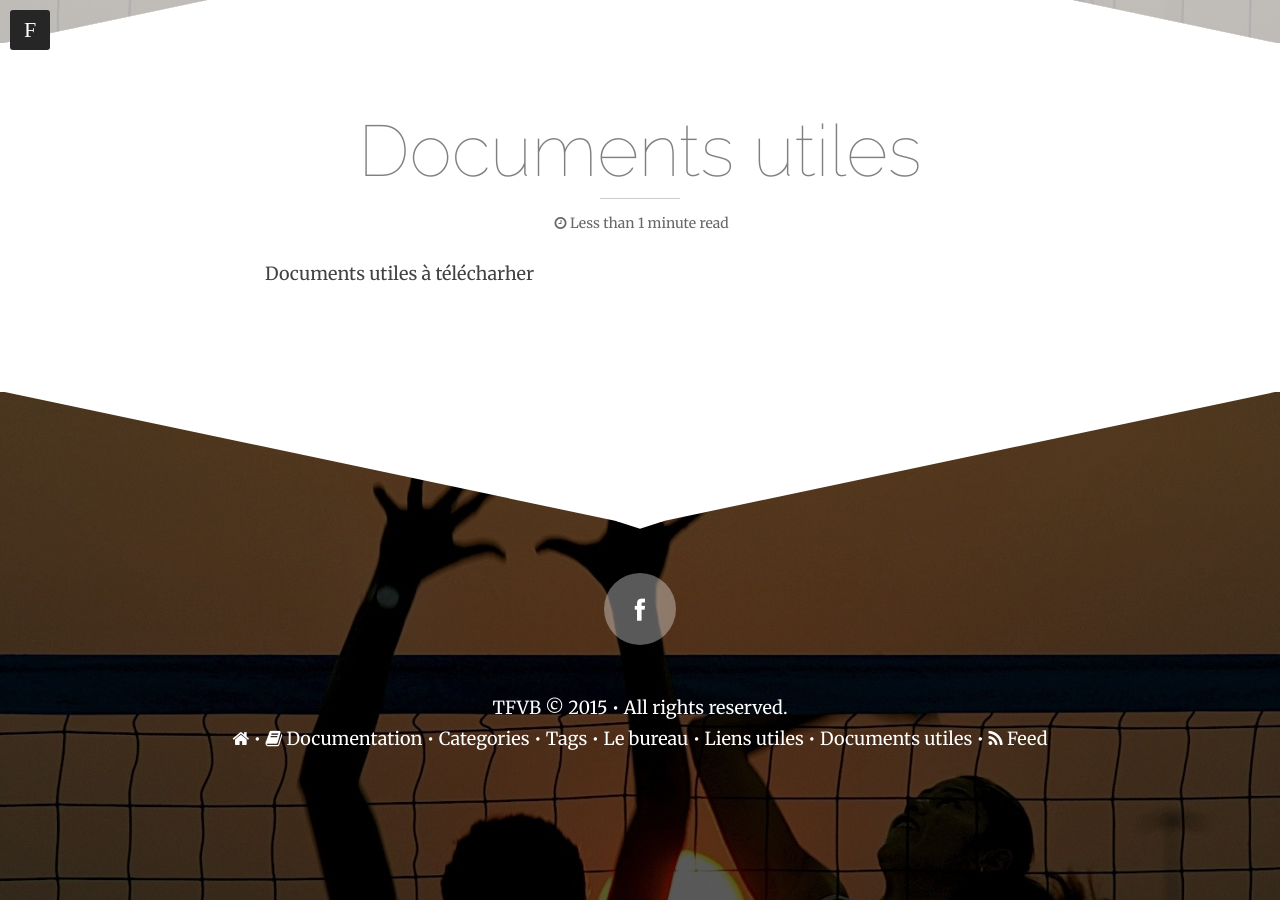
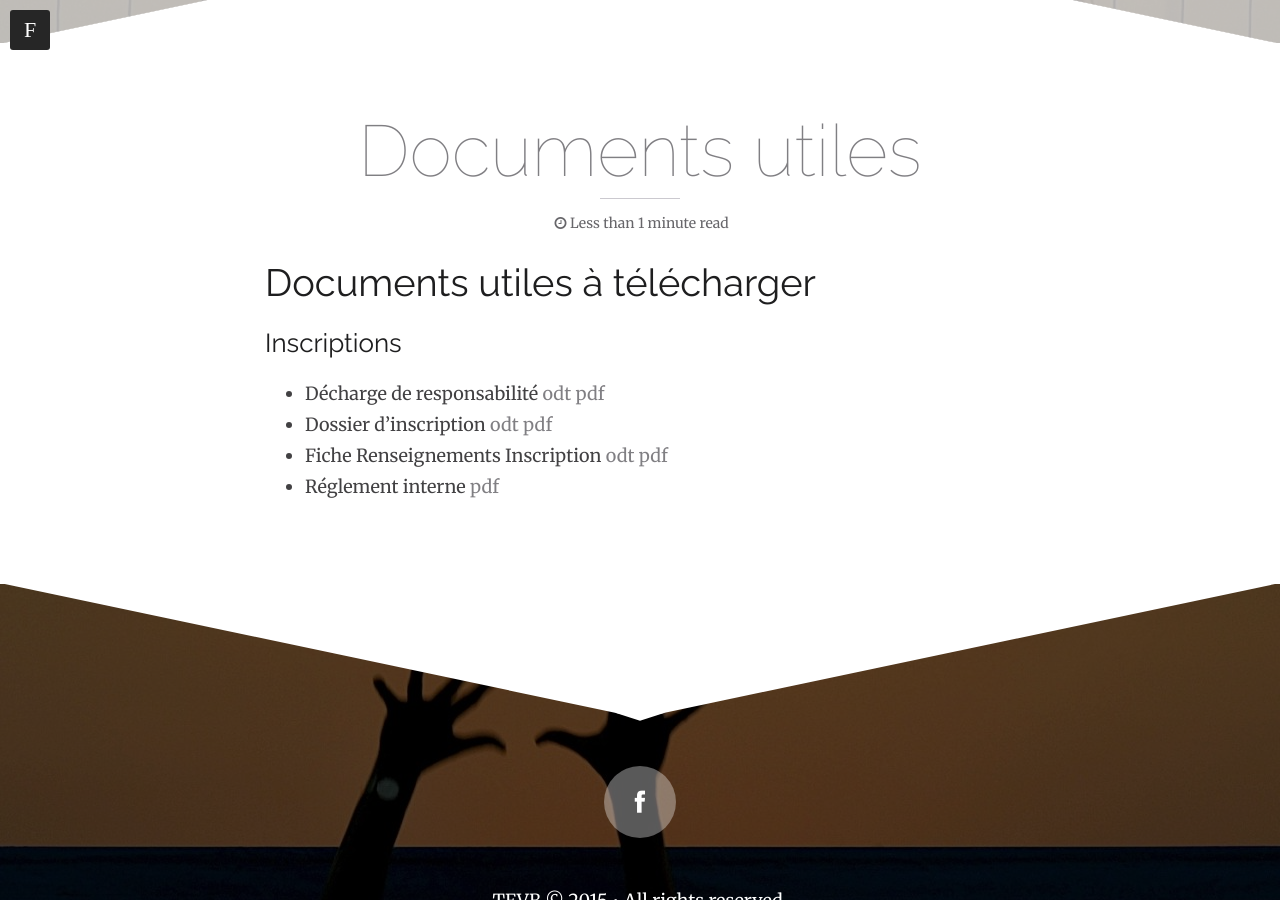
Before and after one commit to tfvb/tfvb.github.io, a Jekyll site: the page built from documents.md, in a window 1280 px wide and 900 px high, scrolled down 497 px. Built offline with Jekyll 4.4.1, drawn with Linux system fonts in a browser that asks for light colours; nearby versions of some CDN libraries.

Commit message:
new files

```diff
--- a/_config.yml
+++ b/_config.yml
@@ -201,5 +201,5 @@ prose:
           label: "Comments"
           value: false
 
-include: [".htaccess"]
+include: [".htaccess","docs"]
 exclude: ["lib", "config.rb", "Gemfile", "Capfile", "Gemfile.lock", "config", "log", "Rakefile", "Rakefile.rb", "tmp", "less", "*.sublime-project", "*.sublime-workspace", "test", "spec", "Gruntfile.js", "package.json", "node_modules"]
--- a/documents.md
+++ b/documents.md
@@ -7,4 +7,10 @@ image:
   feature: Hossain-Mohd-Faysal.jpg
 ---
 
-Documents utiles à télécharher
+#Documents utiles à télécharger
+
+##Inscriptions
+* Décharge de responsabilité [odt](/docs/DECHARGE_DE_RESPONSABILITE.odt) [pdf](/docs/DECHARGE_DE_RESPONSABILITE.pdf)
+* Dossier d'inscription [odt](/docs/DOSSIER_INSCRIPTION_TFVB.odt) [pdf](/docs/DOSSIER_INSCRIPTION_TFVB.pdf)
+* Fiche Renseignements Inscription [odt](/docs/FICHE_RENSEIGNEMENTS_INSCRIPTION.odt) [pdf](/docs/FICHE_RENSEIGNEMENTS_INSCRIPTION.pdf)
+* Réglement interne [pdf](/docs/Reglement_Interne.pdf)
```
Also changed, not shown: links.md (+8 -3 lines), 8 other files.
